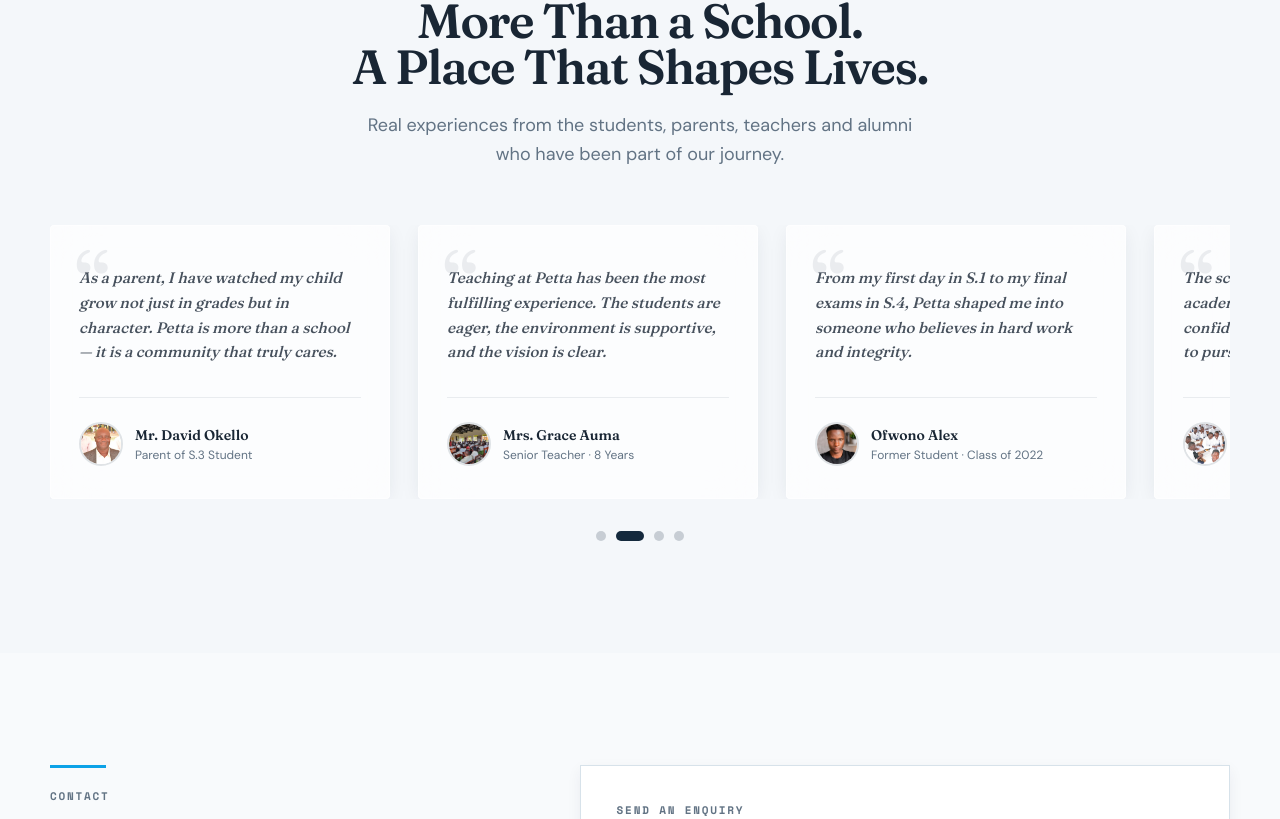
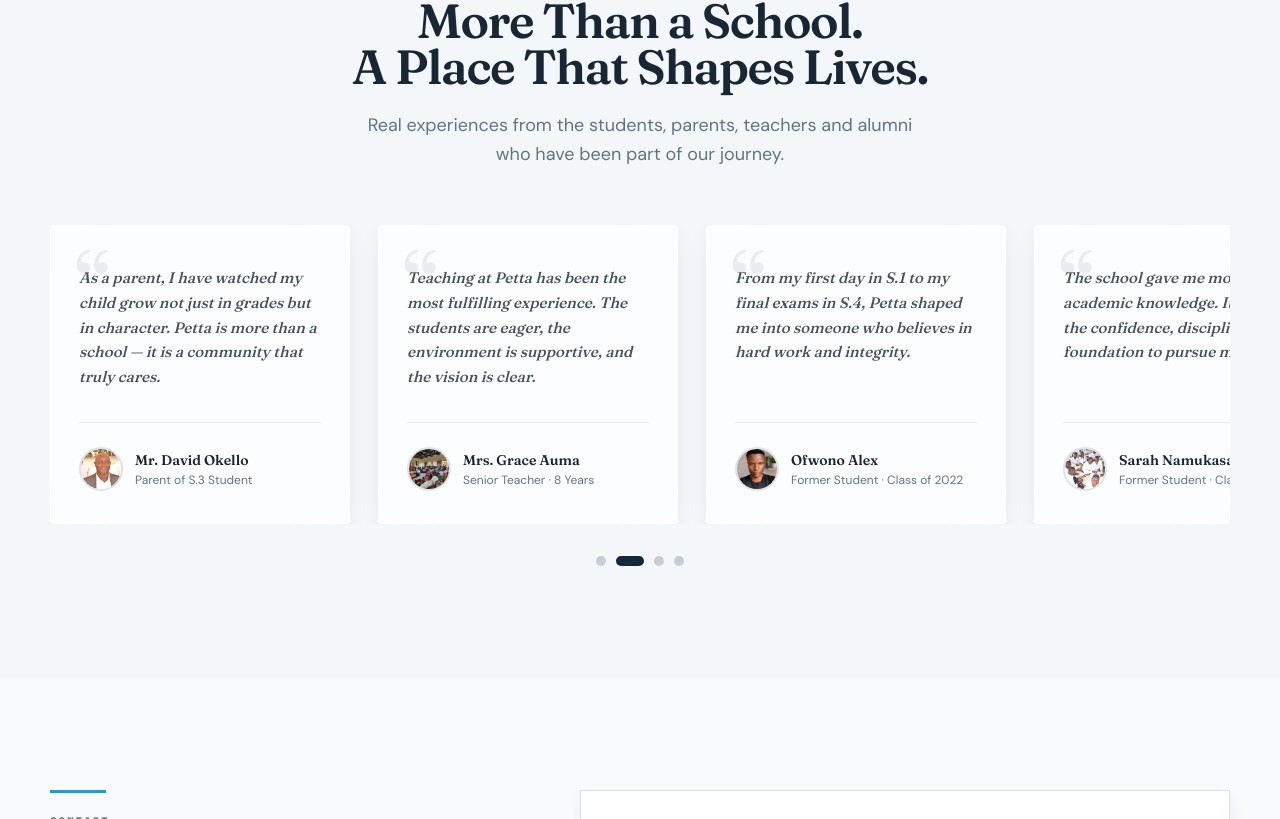
Before and after one commit to StackKens/petta-comminity-ss, a React (Vite) app: page / in a window 1280 px wide. Shown: the part 11181-12000 px from the top of the page. Built offline with nearby package versions, Linux system fonts and the light colour scheme.

Commit message:
Revert "fix: add overflow hidden to cards and widen card width on desktop"
This reverts commit e7303a28bfa6aaf30ab8f2dd58f0d8f1976b9078.

```diff
--- a/src/App.tsx
+++ b/src/App.tsx
@@ -1388,7 +1388,7 @@
       const w = el.getBoundingClientRect().width;
       if (w < 400) setCardW(w - 32);
       else if (w < 700) setCardW((w - CARD_GAP) / 2);
-      else setCardW(340);
+      else setCardW(300);
     };
     measure();
     const observer = new ResizeObserver(measure);
@@ -1591,7 +1591,7 @@
                   className="flex-none"
                   style={{ width: cardW }}
                 >
-                  <div className="flex h-full flex-col overflow-hidden rounded-[4px] border border-white/60 bg-white/70 px-7 pt-10 pb-8 shadow-[0_4px_20px_-4px_hsl(var(--primary)/.1)] backdrop-blur-xl transition-shadow duration-300 hover:shadow-[0_12px_48px_-4px_hsl(var(--primary)/.25)]">
+                  <div className="flex h-full flex-col rounded-[4px] border border-white/60 bg-white/70 px-7 pt-10 pb-8 shadow-[0_4px_20px_-4px_hsl(var(--primary)/.1)] backdrop-blur-xl transition-shadow duration-300 hover:shadow-[0_12px_48px_-4px_hsl(var(--primary)/.25)]">
                     {/* Decorative quote */}
                     <span className="absolute left-6 top-4 font-display text-[5rem] leading-none text-[hsl(var(--primary)/.08)] select-none">
                       &ldquo;
```
